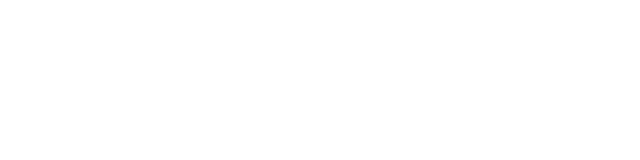
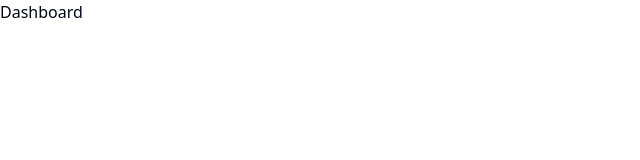
Before and after one commit to SGsubuuu-2322/HMS, a React (Vite) app in the folder HMS_App/: page /user/dashboard in a window 1280 px wide. Before the commit this address had no page. Shown: the top 160 px of the page, without its empty margins (0-640 px from the left). Built offline with nearby package versions, Linux system fonts and the light colour scheme; sample sign-in values are in the browser's storage; a web font is replaced by a local one.

Commit message:
Implmented some routeing logics...

```diff
--- /dev/null
+++ b/HMS_App/src/Pages/auth/Dashboard.jsx
@@ -0,0 +1,7 @@
+// import React from 'react'
+
+const Dashboard = () => {
+  return <div>Dashboard</div>;
+};
+
+export default Dashboard;
--- a/HMS_App/src/Pages/public/Login_Form.jsx
+++ b/HMS_App/src/Pages/public/Login_Form.jsx
@@ -59,7 +59,7 @@
       ).unwrap();
 
       if (loginAPIresponse) {
-        navigate("/", {
+        navigate("/user/dashboard", {
           state: {
             message: "You'hv been successfully loggedin...",
           },
--- a/HMS_App/src/routes/AuthRoutes.js
+++ b/HMS_App/src/routes/AuthRoutes.js
@@ -1,3 +1,4 @@
+import Dashboard from "@/Pages/auth/Dashboard";
 import OTP_Verification from "@/Pages/auth/OTP_Verification";
 
 export const AuthRoutes = [
@@ -5,4 +6,8 @@
     path: "/register/otp-verify",
     element: OTP_Verification,
   },
+  {
+    path: "/user/dashboard",
+    element: Dashboard,
+  },
 ];
```
